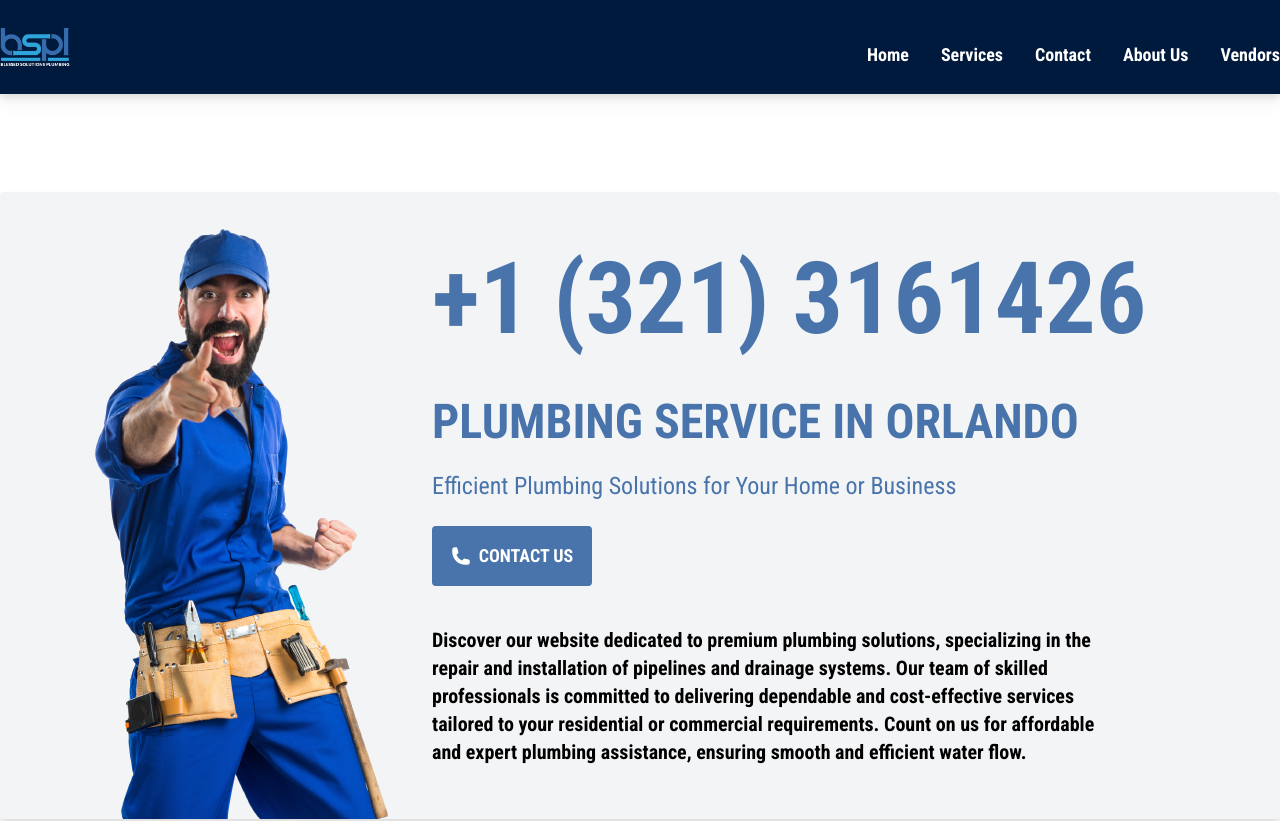
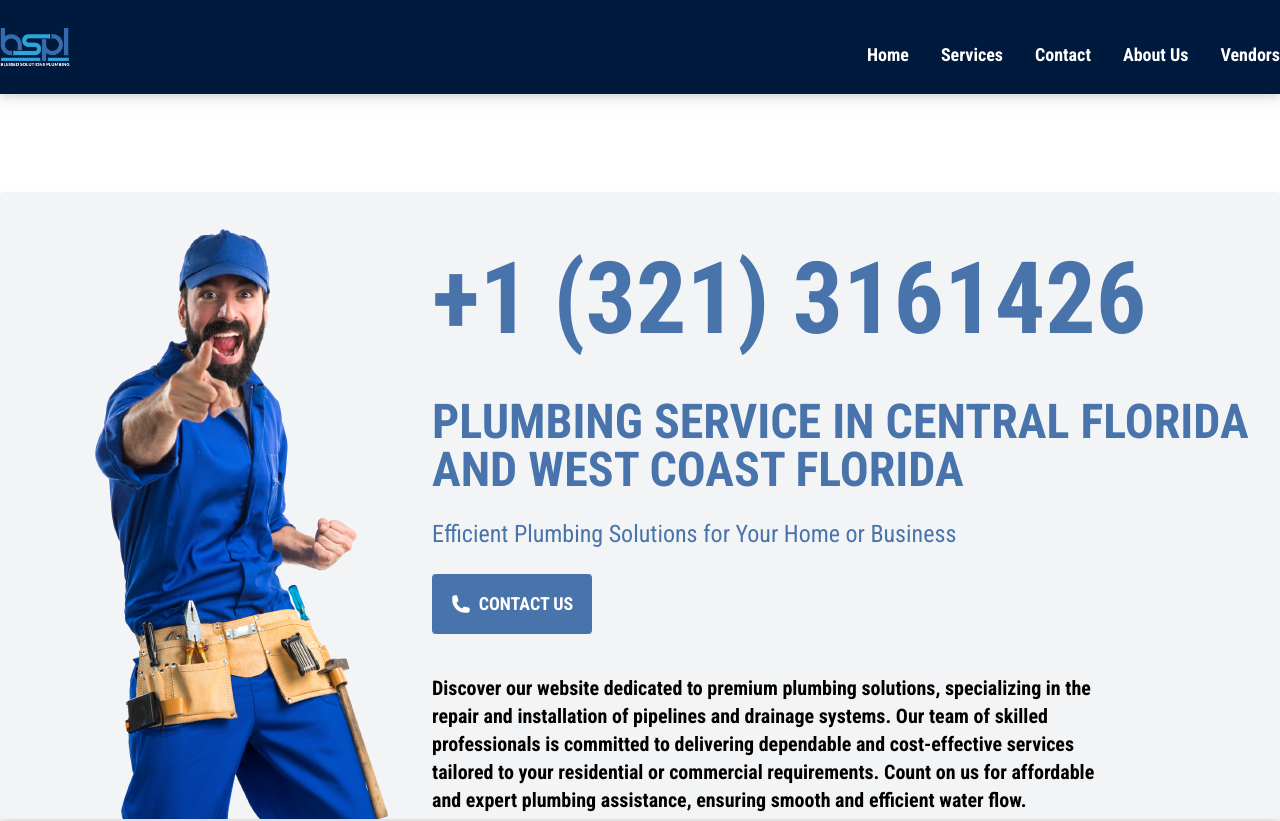
Before and after one commit to sabahrahal/bsp1-landing-page, a Next.js app: page / in a window 1280 px wide. Shown: the top 821 px of the page. Built offline with nearby package versions, Linux system fonts and the light colour scheme; no server answers.

Commit message:
added license

```diff
--- a/app/components/Footer.jsx
+++ b/app/components/Footer.jsx
@@ -99,7 +99,7 @@ export const Footer = () => {
   <div
     className="flex items-center justify-center p-6 md:justify-between">
     <div className="mr-12 hidden md:block">
-      <span className="text-white"><span>©</span> 2023 Copyright: Blessed Solutions Pumbling</span>
+      <span className="text-white"><span>©</span> 2023 Copyright: Blessed Solutions Pumbling - License <span className="font-bold">#CFC1432849</span> </span>
     </div>
     {/* <!-- Social network icons container --> */}
     <div className="flex justify-center">
--- a/app/data.js
+++ b/app/data.js
@@ -1,6 +1,6 @@
 export const pageData = {
     'home' : {
-        heroTitle: 'Plumbing service in Orlando',
+        heroTitle: 'Plumbing service in Central florida and west coast Florida',
         hertoSubtitle: 'Efficient Plumbing Solutions for Your Home or Business',
         ctaTitle: 'Fast and Effective Drainage Repair and Pipe Installation',
         heroParagraph: 'Discover our website dedicated to premium plumbing solutions, specializing in the repair and installation of pipelines and drainage systems. Our team of skilled professionals is committed to delivering dependable and cost-effective services tailored to your residential or commercial requirements. Count on us for affordable and expert plumbing assistance, ensuring smooth and efficient water flow.',
```
